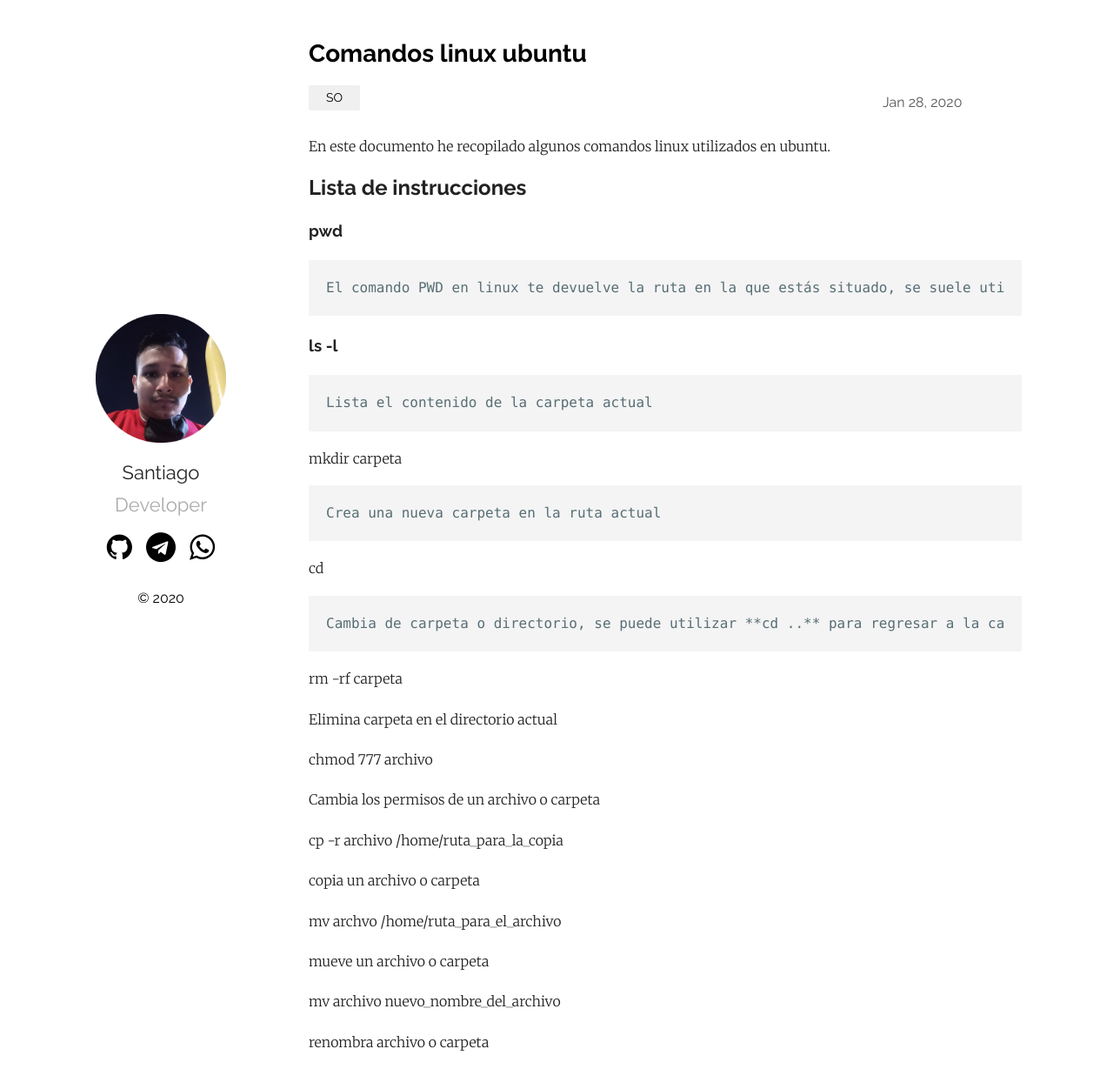
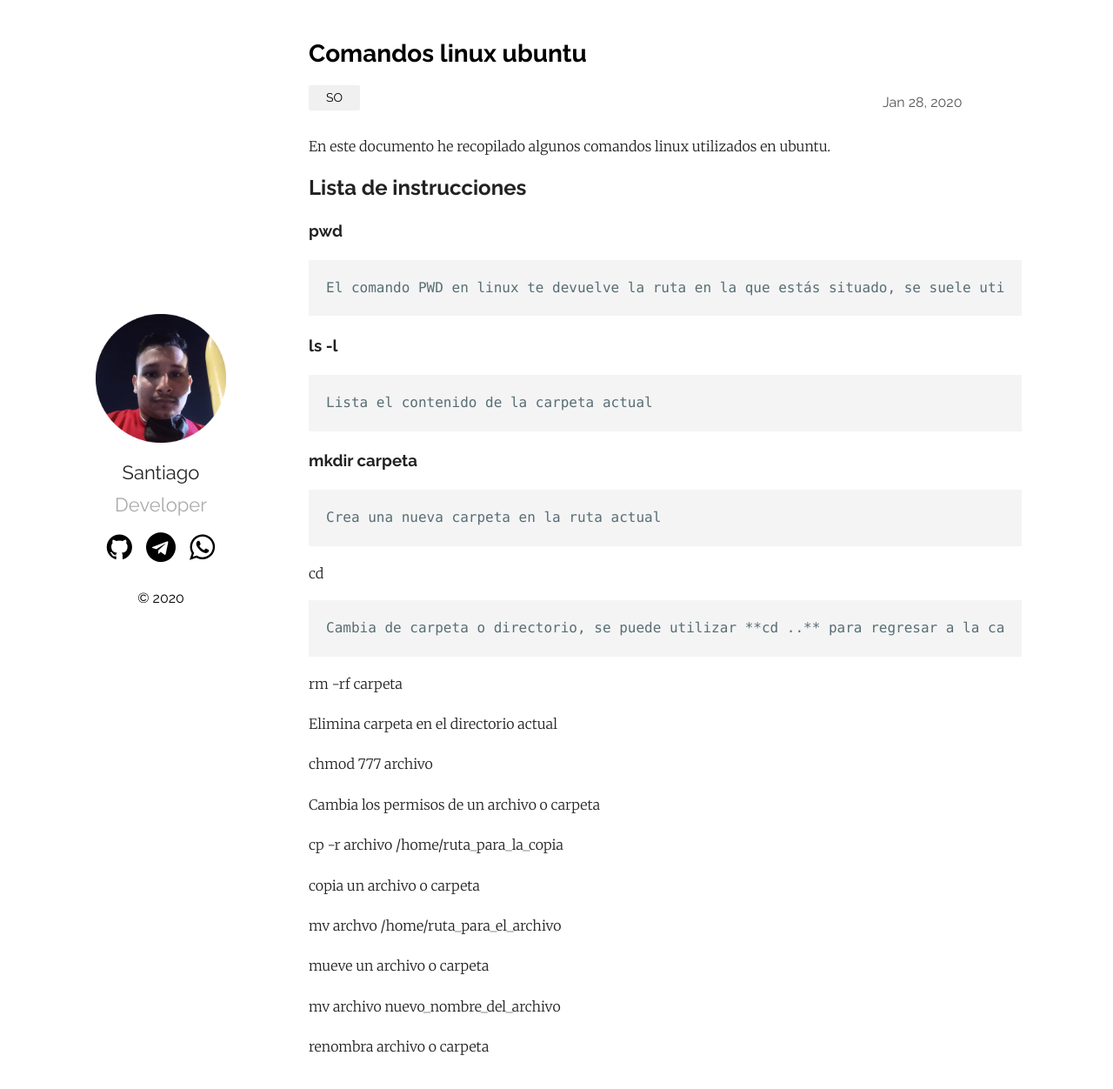
Before and after one commit to santiago500/santiago500.github.io, a Jekyll site: the page built from _posts/2020-01-28-comandos-linux-ubuntu.markdown, in a window 1280 px wide and 1264 px high. Shown: the top 1252 px of the window at 87% size. Built offline with Jekyll 4.4.1, drawn with Linux system fonts in a browser that asks for light colours.

```diff
--- a/_posts/2020-01-28-comandos-linux-ubuntu.markdown
+++ b/_posts/2020-01-28-comandos-linux-ubuntu.markdown
@@ -20,8 +20,7 @@ En este documento he recopilado algunos comandos linux utilizados en ubuntu.
 
     Lista el contenido de la carpeta actual
 
-
-  mkdir carpeta
+### mkdir carpeta
 
 
     Crea una nueva carpeta en la ruta actual
```
